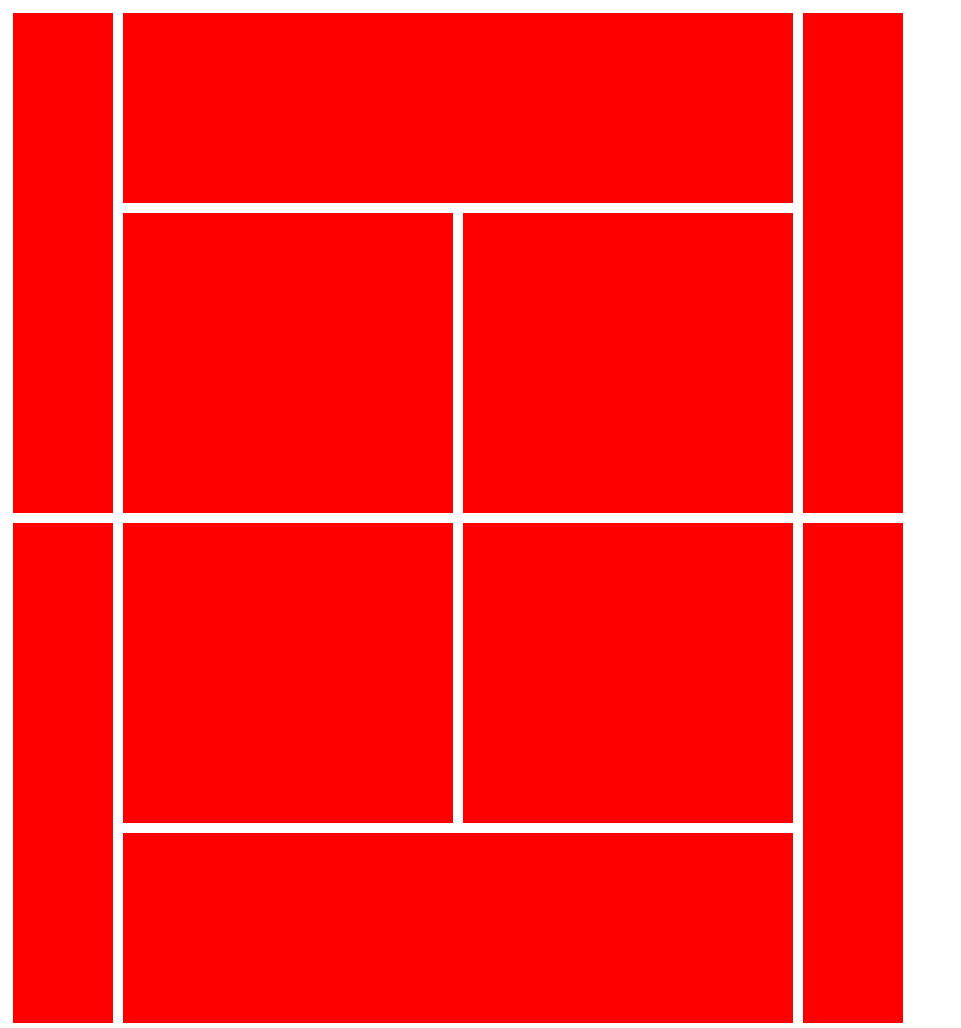
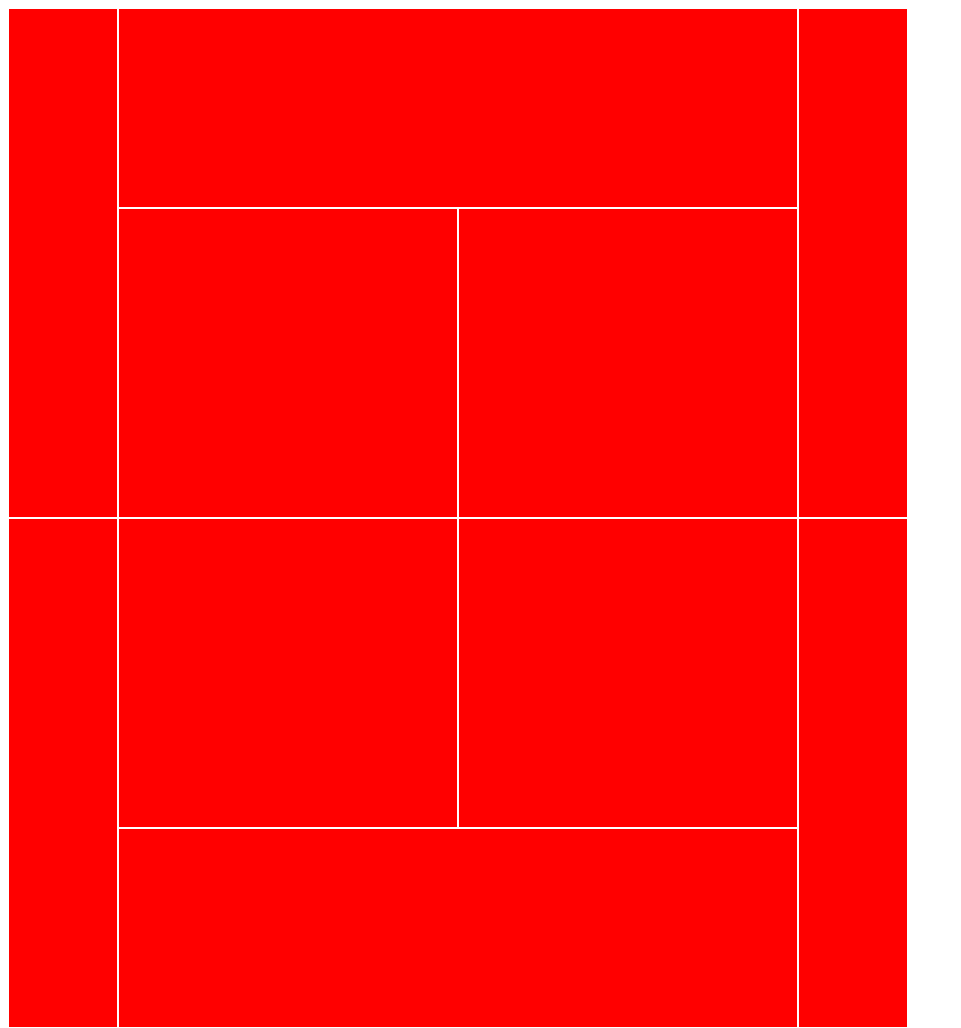
Before and after one commit to shock019/webdesign, a plain HTML site: page e9/thirdshape.html in a window 1280 px wide. Shown: the whole page, without its empty margins (0-961 px from the left). Drawn offline with Linux system fonts and the light colour scheme.

Commit message:
Update style1.css

```diff
--- a/e9/style1.css
+++ b/e9/style1.css
@@ -50,7 +50,7 @@ div {
   width: 110px;
   height: 510px;
   box-sizing: border-box;
-  border: 5px solid white;
+  border: 1px solid white;
   background-color: red;
 }
 .uppercentercourt
@@ -63,7 +63,7 @@ div {
   height: 200px;
   width: 680px;
   box-sizing: border-box;
-  border: 5px solid white;
+  border: 1px solid white;
   background-color: red;
 }
 .innersides
@@ -71,7 +71,7 @@ div {
   height: 310px;
   width: 340px;
   box-sizing: border-box;
-  border: 5px solid white;
+  border: 1px solid white;
   background-color: red;
 }
 .whitespace{
```
